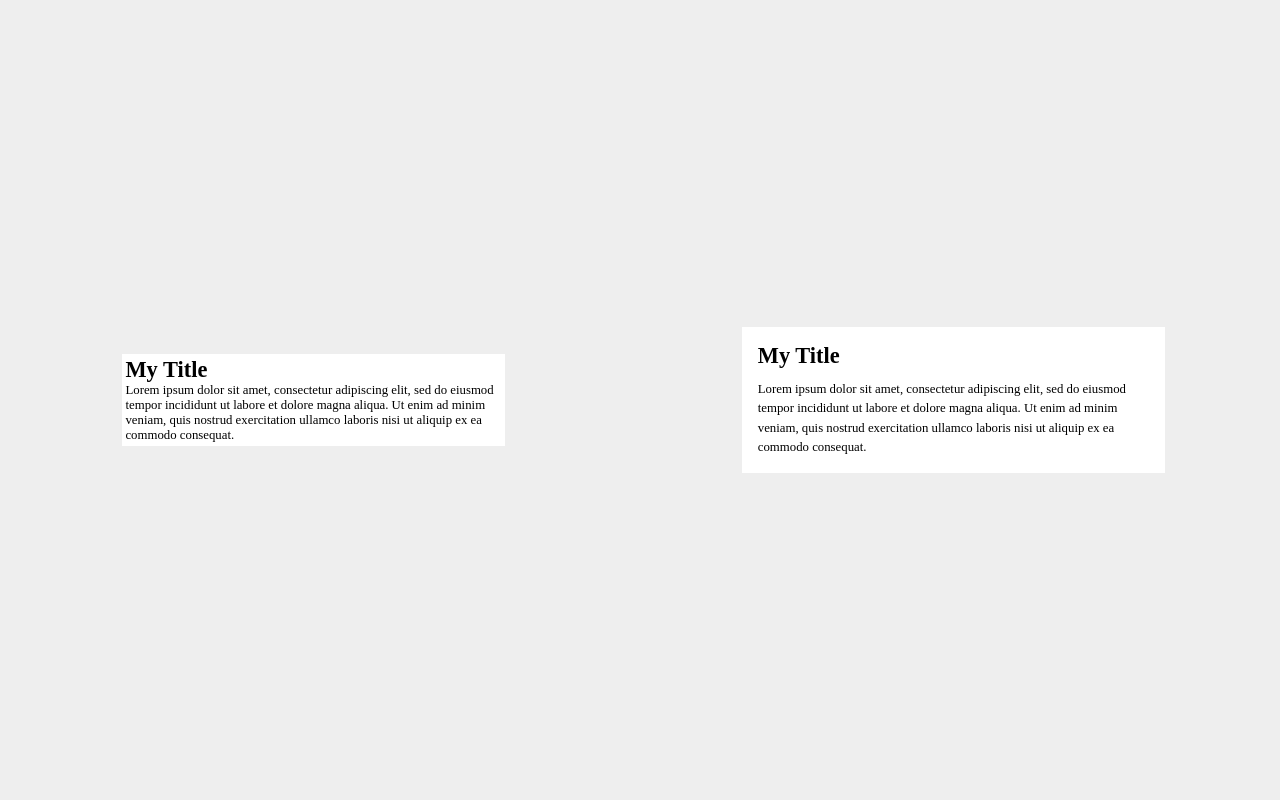
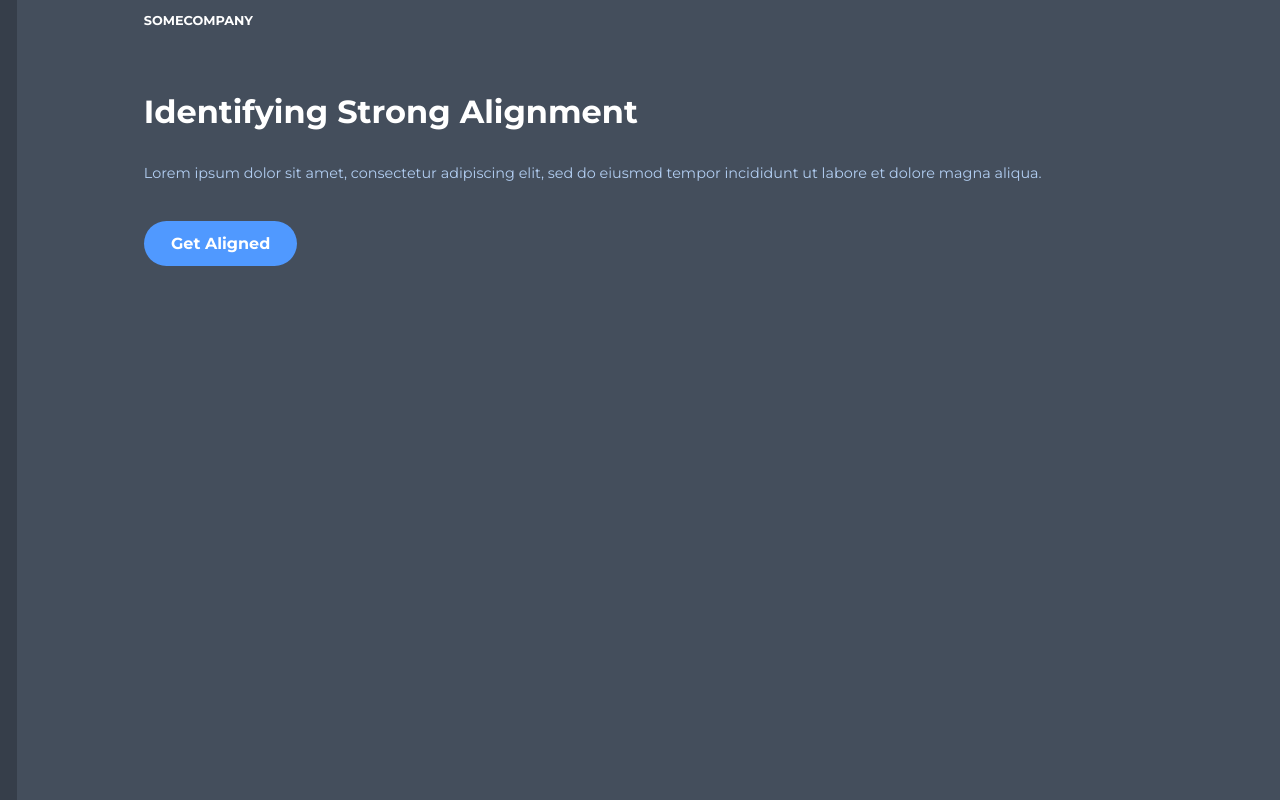
Before and after one commit to jasnmar/scrimba-ui-basics, a plain HTML site: page index.html in a window 1280 px wide. Drawn offline with Linux system fonts and the light colour scheme.

Commit message:
Alignment

```diff
--- a/index.css
+++ b/index.css
@@ -1,45 +1,63 @@
-
-
-
-/* Other CSS */
+@import url('https://fonts.googleapis.com/css?family=Montserrat:400,700&display=swap');
 
 html, body {
     margin: 0;
     padding: 0;
+    font-family: 'Montserrat';
+}
+
+body {
+    background-color: #444E5C;
+    border-left: 17px solid rgba(0,0,0,.2);
     height: 100vh;
 }
 
-body {
-    background: #eeeeee;
-    display: grid;
-    place-items: center;
-    grid-template-columns: repeat(2, auto);
+.container {
+    width: 80%;
+    margin: 0 auto;
 }
 
-.card {
-    background: white;
-    padding: .2em;
-    width: 60%;
+a {
+    color: white;
+    text-decoration: none;
+}
+a.logo {
+    display: block;
+    padding-top: 1em;
+    font-weight: bold;
+    text-transform: uppercase;
+    font-size: .8em;
 }
 
-h1, p {
-    margin: 0;
-}
 h1 {
-    font-size: 1.4em;
-}
-p {
-    font-size: .8em;
-}
-.secondary {
-    padding: 1em;
+    margin: 2em 0 1em .5em;
+    color: white;
 }
 
-.secondary h1 {
-    margin-bottom: .5em;
+p {
+    color: #B2CEF2;
+    line-height: 1.4em;
+    font-size: .9em;
 }
 
-.secondary p {
-    line-height: 1.5em;
+a.cta {
+    display: inline-block;
+    background: #5099FF;
+    padding: .8em 1.7em;
+    font-weight: bold;
+    border-radius: 2em;
+    transform: translateX(50%);
+    margin-top: 1.5em;
 }
-/* Overwrite CSS */
+
+/* Show Column: */
+
+.container {
+    border-left: 1px solid rgba(255,255,255,0);
+}
+
+
+
+h1 { margin-left: 0; }
+a.cta { transform: none; }
+a.logo { text-align: left; }
--- a/index.html
+++ b/index.html
@@ -8,13 +8,14 @@
 </head>
 <body>
     <body>
-        <div class="card">
-            <h1>My Title</h1>
-            <p>Lorem ipsum dolor sit amet, consectetur adipiscing elit, sed do eiusmod tempor incididunt ut labore et dolore magna aliqua. Ut enim ad minim veniam, quis nostrud exercitation ullamco laboris nisi ut aliquip ex ea commodo consequat.</p>
-        </div>
-        <div class="card secondary">
-            <h1>My Title</h1>
-            <p>Lorem ipsum dolor sit amet, consectetur adipiscing elit, sed do eiusmod tempor incididunt ut labore et dolore magna aliqua. Ut enim ad minim veniam, quis nostrud exercitation ullamco laboris nisi ut aliquip ex ea commodo consequat.</p>
+        <div class="container">
+            <a href="#" class="logo">SomeCompany</a>
+
+            <h1>Identifying Strong Alignment</h1>
+
+            <p>Lorem ipsum dolor sit amet, consectetur adipiscing elit, sed do eiusmod tempor incididunt ut labore et dolore magna aliqua. </p>
+
+            <a href="#" class="cta">Get Aligned</a>
         </div>
     <script src="./index.js"></script>
 </body>
```
